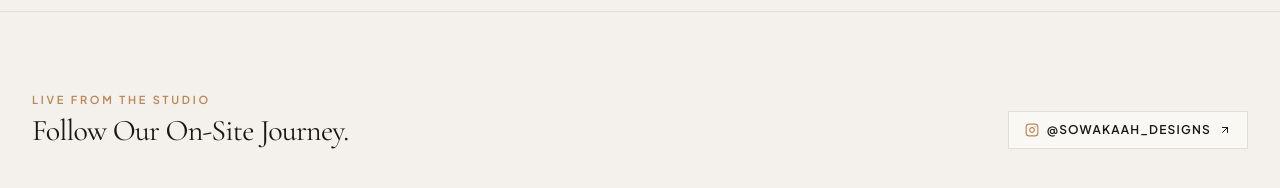
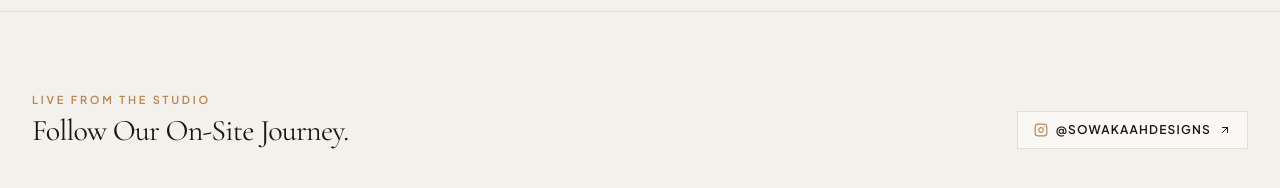
Before and after one commit to ARI-23o/Interior_Design, a React (Vite) app: page / in a window 1280 px wide. Shown: the part 9020-9208 px from the top of the page. Built offline with nearby package versions, Linux system fonts and the light colour scheme; grey boxes are pictures that could not be loaded; the HTML template or start-up script is replaced by a standard one.

Commit message:
Update official Instagram link to https://www.instagram.com/sowakaahdesigns?stkn=MWlkODVsNzRoazVyNQ== across all components

```diff
--- a/src/data/contentData.ts
+++ b/src/data/contentData.ts
@@ -27,8 +27,8 @@
     email: 'sowakaahdesigns@gmail.com',
     locations: ['Chhindwara, MP', 'Nagpur, MH'],
     address: 'Studio Sowakaah, Khajri Chowk, Chhindwara & Ramdaspeth, Nagpur',
-    instagram: '@sowakaah_designs',
-    instagramUrl: 'https://www.instagram.com/sowakaah_designs/',
+    instagram: '@sowakaahdesigns',
+    instagramUrl: 'https://www.instagram.com/sowakaahdesigns?stkn=MWlkODVsNzRoazVyNQ==',
     workingHours: 'Mon – Sat: 10:00 AM – 7:30 PM'
   },
   stats: [
```
Also changed, not shown: 1 other file (tests, documents, lock files or other folders).
